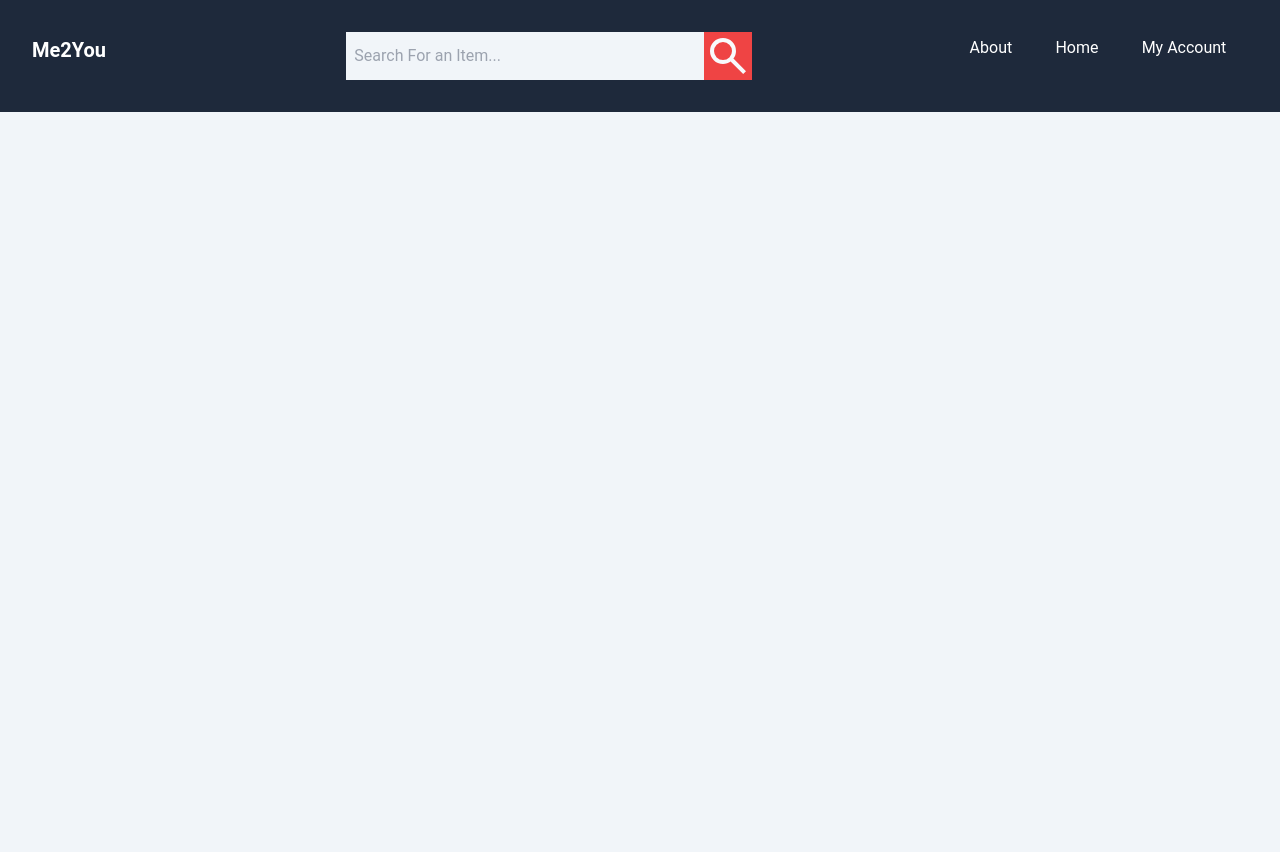
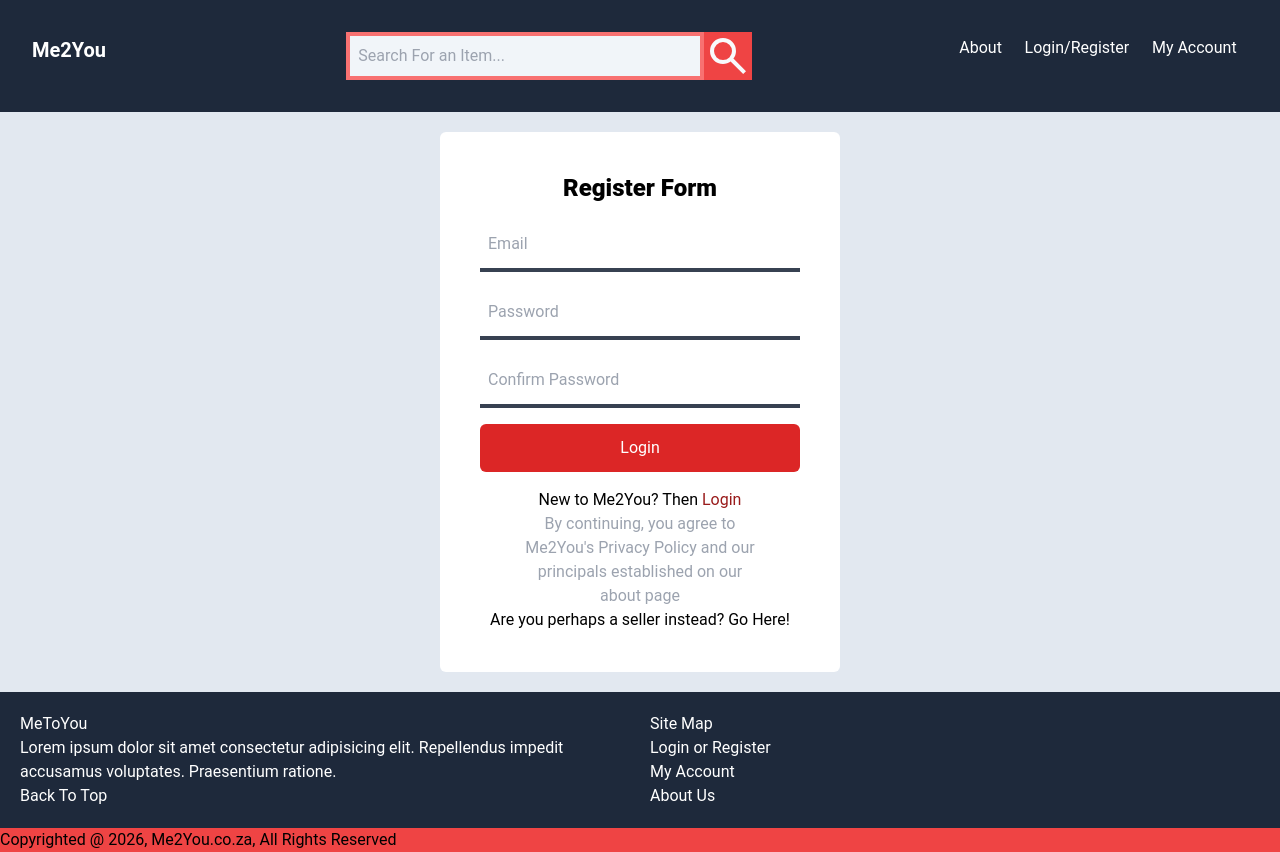
Before and after one commit to DaChoco/MeZenYou, a PHP site: page /pages/auth.html in a window 1280 px wide. Before the commit the page ends 112 px from the top, so only its background shows below. Run offline with PHP 8.4, Linux system fonts and the light colour scheme; style sheets or scripts are compiled from the project's sources.

Commit message:
created pseudo reusable components

```diff
--- /dev/null
+++ b/components/footer.html
@@ -0,0 +1,20 @@
+<footer class="[&>*]:text-white w-full grid grid-cols-2 grid-rows-1 gap-x-5 min-h-fit p-5 bg-slate-800">
+        <div class="left-section">
+            <h2>MeToYou</h2>
+            <p>
+                Lorem ipsum dolor sit amet consectetur adipisicing elit. Repellendus
+                impedit accusamus voluptates. Praesentium ratione.
+            </p>
+            <button type="button">Back To Top</button>
+        </div>
+
+        <div>
+            <h4>Site Map</h4>
+            <p>Login or Register</p>
+            <p>My Account</p>
+            <p>About Us</p>
+        </div>
+    </footer>
+    <div class="bg-red-500 w-full h-fit flex flex-row items-center">
+        Copyright © 2026 Me2You.co.za
+    </div>
--- /dev/null
+++ b/components/topnav.html
@@ -0,0 +1,28 @@
+<nav class="bg-slate-800 [&>*]:text-white w-full h-fit p-8 flex flex-row justify-between">
+        <h1 class="my-1 mr-11 font-bold text-xl">
+            <a href="/">Me2You</a>
+        </h1>
+
+        <div class="flex flex-row w-1/2 bg-slate-100 relative">
+            <input class="bg-slate-100 text-black p-2 flex-1 border-4 border-red-400" placeholder="Search For an Item..." type="text" />
+
+            <div class="absolute hidden rounded-sm border-b border-gray-800 z-50 max-h-[150px] text-gray-700 top-full left-0 right-0 bg-white">
+                <ul id="autocomplete-srch" class="[&*>]:border-b-2 [&>*]:border-gray-400 [&>*]:p-2">
+
+                </ul>
+            </div>
+
+            <svg class="fill-slate-50 bg-red-500 w-12 h-full" xmlns="http://www.w3.org/2000/svg"
+                viewBox="0 -960 960 960">
+                <path
+                    d="M784-120 532-372q-30 24-69 38t-83 14q-109 0-184.5-75.5T120-580q0-109 75.5-184.5T380-840q109 0 184.5 75.5T640-580q0 44-14 83t-38 69l252 252-56 56ZM380-400q75 0 127.5-52.5T560-580q0-75-52.5-127.5T380-760q-75 0-127.5 52.5T200-580q0 75 52.5 127.5T380-400Z" />
+            </svg>
+        </div>
+
+        <ul
+            class="flex [&>*]:items-center [&>*]:align-middle flex-row justify-between [&>li]:my-1 [&>li]:mx-auto w-[300px]">
+            <li><a href="/pages/about.html">About</a></li>
+            <li><a href="/pages/auth.html">Login/Register</a></li>
+            <li>My Account</li>
+        </ul>
+    </nav>
--- /dev/null
+++ b/javascript/includefooter.js
@@ -0,0 +1,5 @@
+fetch("../components/footer.html")
+    .then(response => response.text())
+    .then(html => {
+        document.getElementById("footer").innerHTML = html;
+    });
--- /dev/null
+++ b/javascript/includetopnav.js
@@ -0,0 +1,5 @@
+fetch("../components/topnav.html")
+    .then(response => response.text())
+    .then(html => {
+        document.getElementById("topnav").innerHTML = html;
+    });
--- a/pages/auth.html
+++ b/pages/auth.html
@@ -5,31 +5,94 @@
     <meta name="viewport" content="width=device-width, initial-scale=1.0">
     <title>Document</title>
     <link rel="stylesheet" href="../dist/output.css" />
+    <script src="../javascript/includefooter.js"></script>
+    <script src="../javascript/includetopnav.js"></script>
 
 </head>
 <body>
 
-    <nav class="bg-slate-800 [&>*]:text-white w-full h-fit p-8 flex flex-row justify-between">
-        <h1 class="my-1 mr-11 font-bold text-xl">Me2You</h1>
+   <nav class="bg-slate-800 [&>*]:text-white w-full h-fit p-8 flex flex-row justify-between">
+        <h1 class="my-1 mr-11 font-bold text-xl">
+            <a href="../index.html">Me2You</a>
+        </h1>
 
-        <div class="flex flex-row w-1/3 bg-slate-100">
-            <input class="bg-slate-100 text-black p-2 flex-1 " placeholder="Search For an Item..." type="text">
+        <div class="flex flex-row w-1/3 bg-slate-100 relative">
+            <input class="bg-slate-100 text-black p-2 flex-1 border-4 border-red-400" placeholder="Search For an Item..." type="text" />
 
-                <svg class="fill-slate-50 bg-red-500 w-12 h-full" xmlns="http://www.w3.org/2000/svg" viewBox="0 -960 960 960">
-                    <path
-                        d="M784-120 532-372q-30 24-69 38t-83 14q-109 0-184.5-75.5T120-580q0-109 75.5-184.5T380-840q109 0 184.5 75.5T640-580q0 44-14 83t-38 69l252 252-56 56ZM380-400q75 0 127.5-52.5T560-580q0-75-52.5-127.5T380-760q-75 0-127.5 52.5T200-580q0 75 52.5 127.5T380-400Z" />
-                </svg>
+            <div class="absolute hidden rounded-sm border-b border-gray-800 z-50 max-h-[150px] text-gray-700 top-full left-0 right-0 bg-white">
+                <ul id="autocomplete-srch" class="[&*>]:border-b-2 [&>*]:border-gray-400 [&>*]:p-2">
 
+                </ul>
+            </div>
+
+            <svg class="fill-slate-50 bg-red-500 w-12 h-full" xmlns="http://www.w3.org/2000/svg"
+                viewBox="0 -960 960 960">
+                <path
+                    d="M784-120 532-372q-30 24-69 38t-83 14q-109 0-184.5-75.5T120-580q0-109 75.5-184.5T380-840q109 0 184.5 75.5T640-580q0 44-14 83t-38 69l252 252-56 56ZM380-400q75 0 127.5-52.5T560-580q0-75-52.5-127.5T380-760q-75 0-127.5 52.5T200-580q0 75 52.5 127.5T380-400Z" />
+            </svg>
         </div>
 
-        <ul class="flex [&>*]:items-center [&>*]:align-middle flex-row justify-between [&>li]:my-1 [&>li]:mx-auto w-[300px]">
-            <li><a href="../pages/about.html">About</a></li>
-            <li><a href="../index.html">Home</a></li>
-            <li><a href="../pages/account.html">My Account</a></li>
+        <ul
+            class="flex [&>*]:items-center [&>*]:align-middle flex-row justify-between [&>li]:my-1 [&>li]:mx-auto w-[300px]">
+            <li><a href="./pages/about.html">About</a></li>
+            <li><a href="./pages/auth.html">Login/Register</a></li>
+            <li>My Account</li>
         </ul>
+    </nav>
+
+    <section class="flex">
+
+    <form class="hidden flex-col w-[400px] my-5 mx-auto p-10 space-y-4 bg-white rounded-md">
+        <h2 class="text-2xl font-extrabold text-center">Login Form</h2>
+        <input type="email" class="border-b-4 border-gray-700 px-2 py-3" placeholder="Email">
+        <input type="password" class="border-b-4 border-gray-700 px-2 py-3" placeholder="Password">
+        <button type="submit" class="bg-red-600 p-3 rounded-md text-white">Login</button>
+
+        <div class="flex flex-col justify-center items-center">
+            <p>New to Me2You? Then <span id="switch2Register" class="text-red-800">Register</span></p>
+            <p class="text-gray-400 w-3/4 text-center">By continuing, you agree to Me2You's Privacy Policy and our principals established on our about page</p>
+
+            <p>Are you perhaps a seller instead? Go Here!</p>
+        </div>
+    </form>
+
+    <form class="flex flex-col w-[400px] my-5 mx-auto p-10 space-y-4 bg-white rounded-md">
+        <h2 class="text-2xl font-extrabold text-center">Register Form</h2>
+        <input type="email" class="border-b-4 border-gray-700 px-2 py-3" placeholder="Email">
+        <input type="password" class="border-b-4 border-gray-700 px-2 py-3" placeholder="Password">
+        <input type="password" class="border-b-4 border-gray-700 px-2 py-3" placeholder="Confirm Password">
+        <button type="submit" class="bg-red-600 p-3 rounded-md text-white">Login</button>
+
+        <div class="flex flex-col justify-center items-center">
+            <p>New to Me2You? Then <span id="switch2Login" class="text-red-800">Login</span></p>
+            <p class="text-gray-400 w-3/4 text-center">By continuing, you agree to Me2You's Privacy Policy and our principals established on our about page</p>
+
+            <p>Are you perhaps a seller instead? Go Here!</p>
+        </div>
+    </form>
+    </section>
 
 
-    </nav>
+    <footer class="[&>*]:text-white w-full grid grid-cols-2 grid-rows-1 gap-x-5 min-h-fit p-5 bg-slate-800">
+        <div class="left-section">
+            <h2>MeToYou</h2>
+            <p>
+                Lorem ipsum dolor sit amet consectetur adipisicing elit. Repellendus
+                impedit accusamus voluptates. Praesentium ratione.
+            </p>
+            <button type="button">Back To Top</button>
+        </div>
+
+        <div>
+            <h4>Site Map</h4>
+            <p>Login or Register</p>
+            <p>My Account</p>
+            <p>About Us</p>
+        </div>
+    </footer>
+    <div class="bg-red-500 w-full h-fit flex flex-row items-center">
+        Copyrighted @ 2026, Me2You.co.za, All Rights Reserved
+    </div>
 
 </body>
 </html>
--- a/styles.css
+++ b/styles.css
@@ -5,6 +5,6 @@
 
 @layer base {
   body {
-    @apply bg-slate-100;
+    @apply bg-slate-200;
   }
 }
--- a/tailwind.config.js
+++ b/tailwind.config.js
@@ -1,6 +1,6 @@
 /** @type {import('tailwindcss').Config} */
 module.exports = {
-  content: ["./*.html"],
+  content: ["./*.html", "./pages/**/*.html"],
   theme: {
     extend: {
       fontFamily: {
```
Also changed, not shown: index.html (+45 -44 lines), pages/about.html (+3 -20 lines), pages/account.html (+3 -21 lines), pages/product.html (added, +61 -0 lines), 1 other file.
